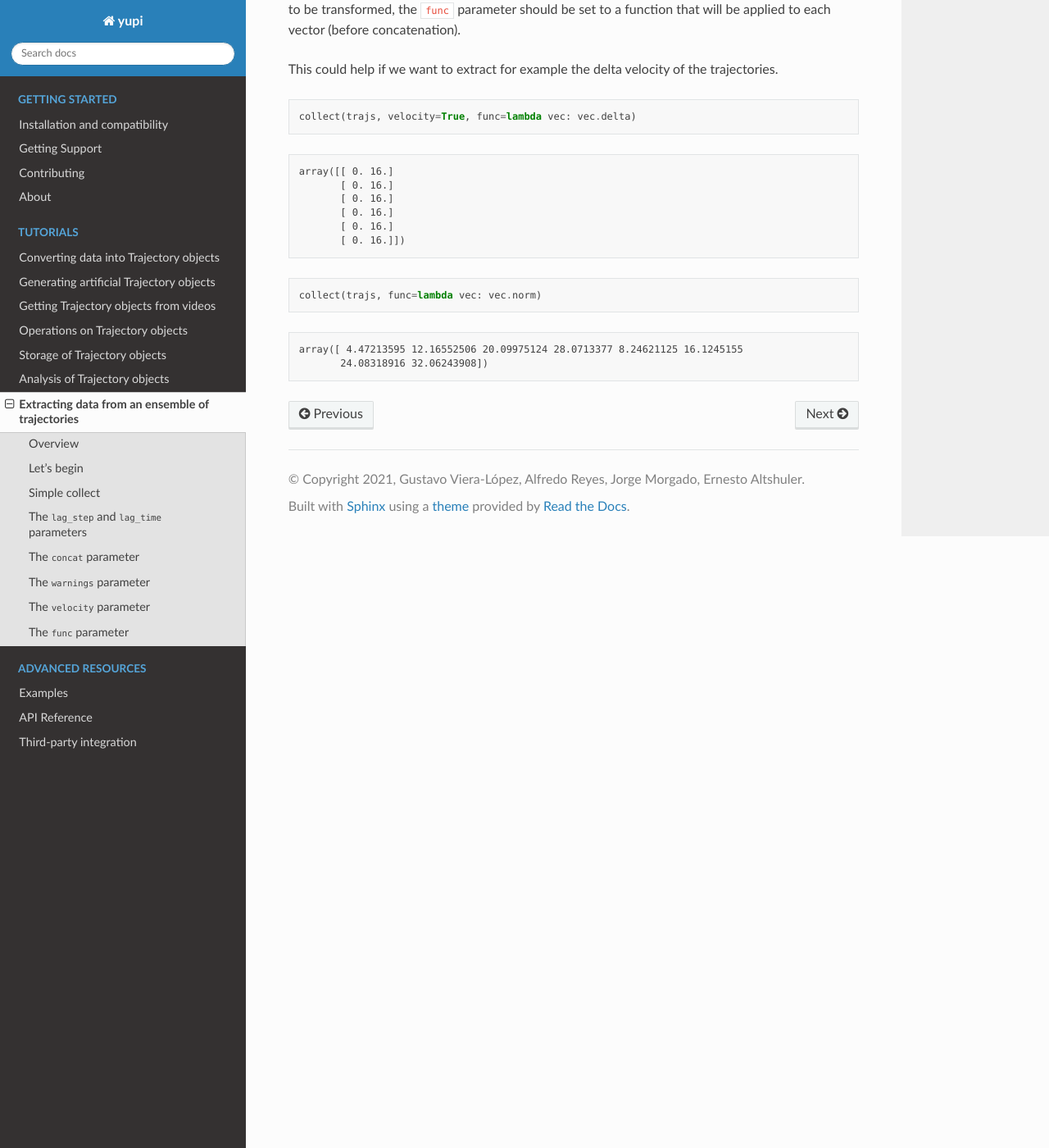
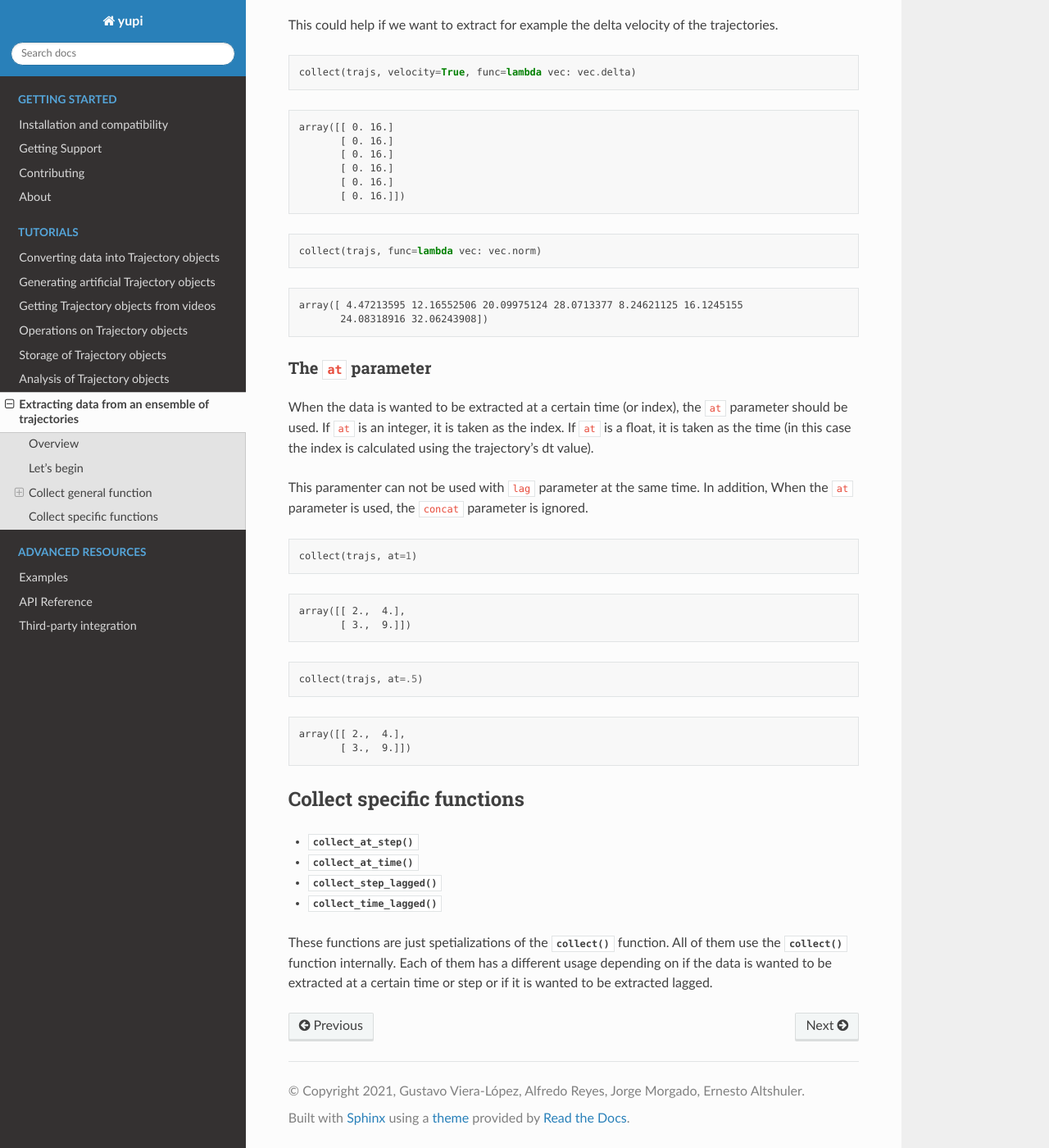
Before and after one commit to yupidevs/yupi, a Sphinx documentation site: the page built from docs/source/tutorials/collecting.rst, in a window 1280 px wide and 1400 px high, scrolled down 4227 px. Shown: the whole window at 82% size. Built offline with Sphinx 7.4.7 and the Read the Docs theme 2.0.0, drawn with Linux system fonts in a browser that asks for light colours; some of the changed text lies outside the part shown.

Commit message:
Update docs about `collect` functions

```diff
--- a/docs/source/examples/example6.rst
+++ b/docs/source/examples/example6.rst
@@ -89,7 +89,7 @@
 
 .. code-block:: python
 
-   r = [collect_at(trajs, 'rx', time=t) for t in time_instants]
+   r = [collect(trajs, at=float(t)) for t in time_instants]
 
 Then, we can plot the results:
 
--- a/docs/source/tutorials/collecting.rst
+++ b/docs/source/tutorials/collecting.rst
@@ -61,8 +61,8 @@
 with some illustrative examples while a detailed explanation of every parameter
 is given on the :py:func:`~stats.collect` function.
 
-Simple collect
-==============
+Collect general function
+========================
 
 By default, the :py:func:`~stats.collect` function takes a list trajectory an returns
 an array with all the positional data of each trajectory concatenated.
@@ -87,21 +87,21 @@
 The following sections will describe all the parameters available that manipulate
 the resulting data within the :py:func:`~stats.collect` function.
 
-The ``lag_step`` and ``lag_time`` parameters
-============================================
+The ``lag`` parameter
++++++++++++++++++++++
 
 Suppose the underlying ensemble of trajectories as being realizations of a
 process with different statistical properties at different time scales. For
-such a case, ``lag_step`` and ``lag_time`` can be helpful if they are set
-properly. If lag is an integer that account for number of samples, ``lag_step``
-should be used. Instead, use ``lag_time`` if its units are those of the time
-array (i.e., ``traj.t``).
+such a case, ``lag`` can be helpful if it is set properly. If ``lag`` is an
+integer it is taken as the number of samples. On the other hand, if ``lag`` is
+of type ``float``, it is taken as the time to lag where its units are those of
+the time array (i.e., ``traj.t``).
 
-If none of this parameters are given, ``lag_step=0`` will be assumed.
+If ``lag`` is not set, the default value is ``lag=0`` will be assumed.
 
 .. code-block:: python
 
-   collect(trajs, lag_step=2)
+   collect(trajs, lag=2)
 
 .. code-block:: text
 
@@ -114,7 +114,7 @@
 
 .. code-block:: python
 
-   collect(trajs, lag_time=2*dt)
+   collect(trajs, lag=1.0)
 
 .. code-block:: text
 
@@ -126,7 +126,7 @@
           [ 4., 56.]])
 
 The ``concat`` parameter
-========================
+++++++++++++++++++++++++
 
 As we show in the very first example, the code for `concat(trajs)` will return
 an array with all the positional data of each trajectory concatenated.
@@ -153,7 +153,7 @@
            [ 9., 81.]]])
 
 The ``warnings`` parameter
-==========================
+++++++++++++++++++++++++++
 
 If the given lag is larger than one of the trajectories length, a warning
 message will arise and the position of the trajectory in the ensemble and its
@@ -185,7 +185,7 @@
           [ 2., 32.]])
 
 The ``velocity`` parameter
-==========================
+++++++++++++++++++++++++++
 
 Some times it is useful to have the velocity of the trajectory. To indicate that
 the velocity is wanted, the ``velocity`` parameter should be set to ``True``.
@@ -205,12 +205,12 @@
            [ 4. 48.]
            [ 4. 64.]])
 
-Additional if the ``lag_step`` (or ``lag_time``) is used, the velocity will be
-calculated according the given lag.
+Additional if the ``lag`` is used, the velocity will be calculated according
+the given lag.
 
 .. code-block:: python
 
-   collect(trajs, lag_step=2, velocity=True)
+   collect(trajs, lag=2, velocity=True)
 
 .. code-block:: text
 
@@ -222,7 +222,7 @@
            [ 4. 56.]])
 
 The ``func`` parameter
-======================
+++++++++++++++++++++++
 
 All the examples described above only returns raw data from the trajectories. If
 the data is wanted to be transformed, the ``func`` parameter should be set to
@@ -252,3 +252,46 @@
 
     array([ 4.47213595 12.16552506 20.09975124 28.0713377 8.24621125 16.1245155
            24.08318916 32.06243908])
+
+The ``at`` parameter
+++++++++++++++++++++
+
+When the data is wanted to be extracted at a certain time (or index), the
+``at`` parameter should be used. If ``at`` is an integer, it is taken as the
+index. If ``at`` is a float, it is taken as the time (in this case the
+index is calculated using the trajectory's dt value).
+
+This paramenter can not be used with ``lag`` parameter at the same time. In
+addition, When the ``at`` parameter is used, the ``concat`` parameter is
+ignored.
+
+.. code-block:: python
+
+   collect(trajs, at=1)
+
+.. code-block:: text
+
+   array([[ 2.,  4.],
+          [ 3.,  9.]])
+
+.. code-block:: python
+
+   collect(trajs, at=.5)
+
+.. code-block:: text
+
+   array([[ 2.,  4.],
+          [ 3.,  9.]])
+
+Collect specific functions
+==========================
+
+- :py:func:`~stats.collect_at_step`
+- :py:func:`~stats.collect_at_time`
+- :py:func:`~stats.collect_step_lagged`
+- :py:func:`~stats.collect_time_lagged`
+
+These functions are just spetializations of the :py:func:`~stats.collect`
+function. All of them use the :py:func:`~stats.collect` function internally.
+Each of them has a different usage depending on if the data is wanted to be
+extracted at a certain time or step or if it is wanted to be extracted lagged.
```
Also changed, not shown: other parts of docs/source/examples/example6.rst (+1 -1 lines), other parts of docs/source/tutorials/collecting.rst (+2 -2 lines), 2 other files.
